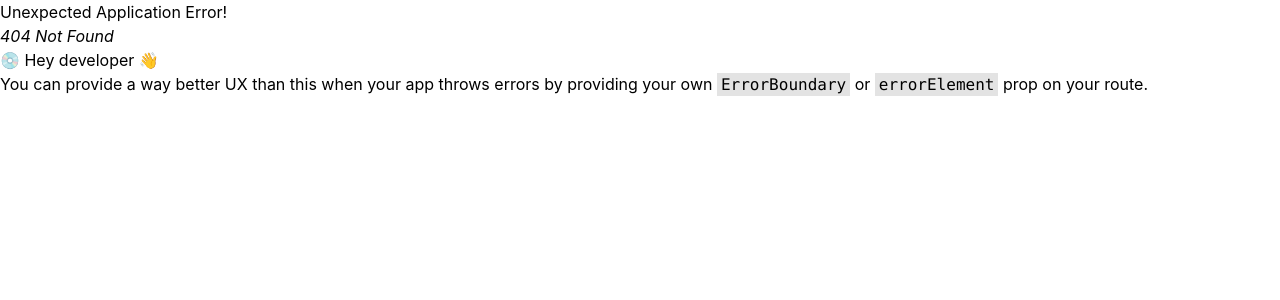
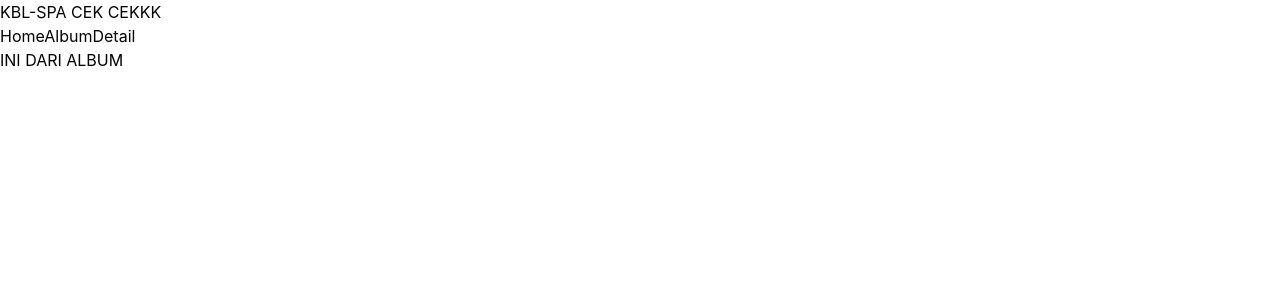
Before and after one commit to briankheng/IF3110-SPA-FE, a React (Vite) app: page /album in a window 1280 px wide. Before the commit this address had no page. Shown: the top 300 px of the page. Built offline with nearby package versions, Linux system fonts and the light colour scheme.

Commit message:
feat : basic design trial of SPA

```diff
--- a/src/App.tsx
+++ b/src/App.tsx
@@ -1,9 +1,33 @@
-import { RouterProvider } from "react-router-dom";
+import { BrowserRouter as Router, Routes, Route, Link } from "react-router-dom";
 
-import router from "./routes";
+// styles
+import "./App.css";
 
-const App = () => {
-  return <RouterProvider router={router} />;
-};
+// pages
+import Login from "./pages/Login";
+import Signup from "./pages/Signup";
+// import RedeemToken from "./pages/RedeemToken/RedeemToken";
+import AlbumDetail from "./pages/AlbumDetail";
+import Home from "./pages/Home";
+import Album from "./pages/Album";
+
+function App() {
+  return (
+    // Notes: Nanti dibuat folder routes terpisah..
+    <Router>
+      <h1> KBL-SPA CEK CEKKK </h1>
+      <Link to="/">Home</Link>
+      <Link to="/album">Album</Link>
+      <Link to="/detail">Detail</Link>
+      <Routes>
+        <Route path="/" element={<Home />} />
+        <Route path="/login" element={<Login />} />
+        <Route path="/signup" element={<Signup />} />
+        <Route path="/album" element={<Album />} />
+        <Route path="/detail" element={<AlbumDetail />} />
+      </Routes>
+    </Router>
+  );
+}
 
 export default App;
--- /dev/null
+++ b/src/pages/Album/index.tsx
@@ -0,0 +1,8 @@
+const Home = () => {
+
+    return (
+        <h1>INI DARI ALBUM</h1>
+    );
+};
+
+export default Home;
--- /dev/null
+++ b/src/pages/Home/index.tsx
@@ -0,0 +1,8 @@
+const Home = () => {
+
+    return (
+        <h1>HALO DARI PAGE HOME</h1>
+    );
+};
+
+export default Home;
```
Also changed, not shown: 2 other files (tests, documents, lock files or other folders).
